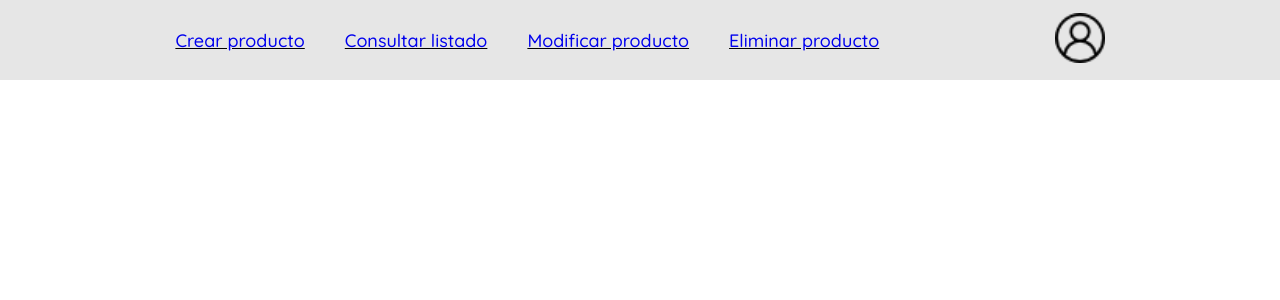
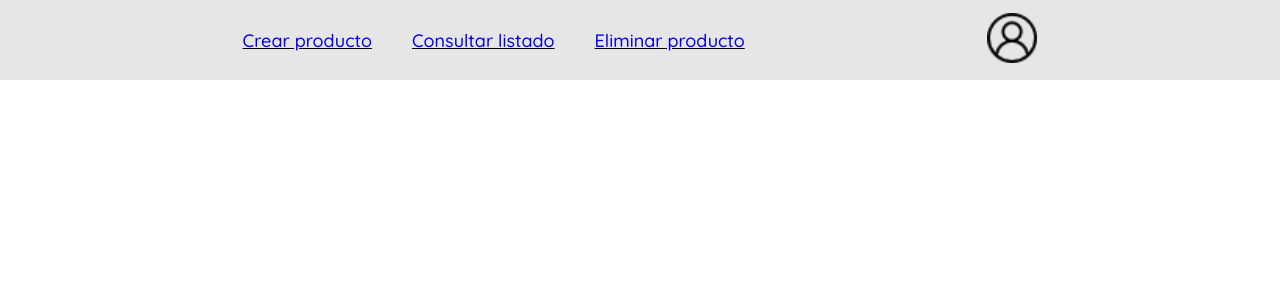
Before and after one commit to Victor-Plagaro/A_3.1, a PHP site: page /encabezado.php in a window 1280 px wide. Shown: the top 300 px of the page. Run offline with PHP 8.4, Linux system fonts and the light colour scheme.

```diff
--- a/encabezado.php
+++ b/encabezado.php
@@ -16,7 +16,6 @@
             <ul>
                 <a href="./crear_producto.php"><li class="list_nav">Crear producto</li></a>
                 <a href="./consultar_producto.php"><li class="list_nav">Consultar listado</li></a>
-                <a href="./modificar_producto.php"><li class="list_nav">Modificar producto</li></a>
                 <a href="./eliminar_producto.php"><li class="list_nav">Eliminar producto</li></a>
             </ul>
             <a href="./disconnectUser.php"><img src="imagenes_web/user_disconnect.png" alt="icono para desloguearse" onclick=""></a>
```
